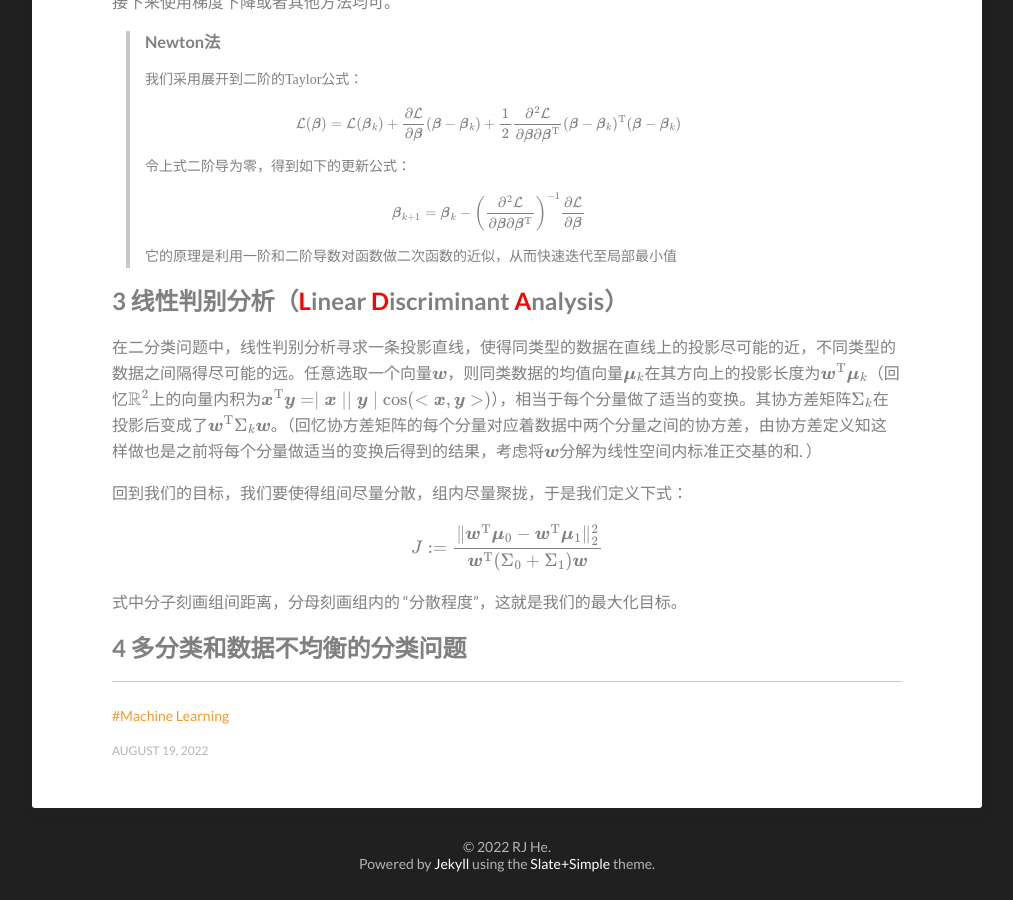
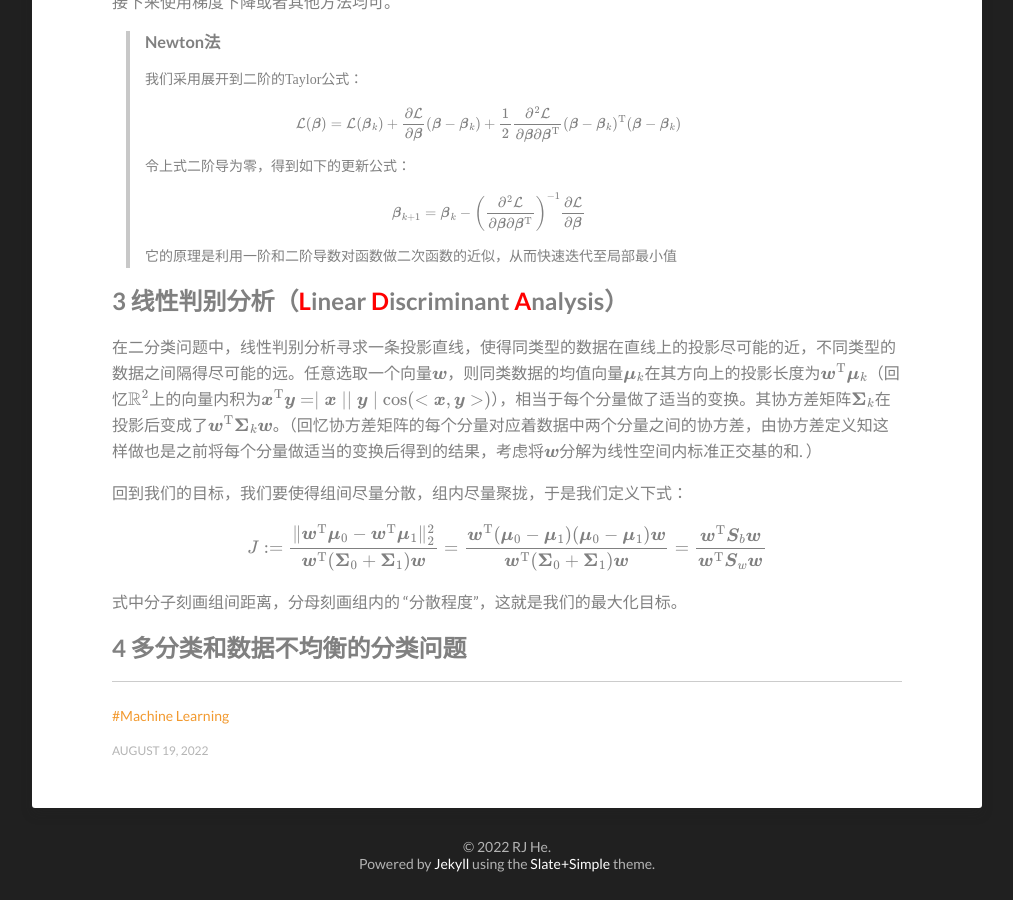
Before and after one commit to hrjtju/hrjtju.github.io, a Jekyll site: the page built from _posts/2022-08-19-DatawhaleML-2.md, in a window 1280 px wide and 900 px high, scrolled down 2863 px. Shown: the whole window, without its empty margins (133-1146 px from the left). Built offline with Jekyll 4.4.1, drawn with Linux system fonts in a browser that asks for light colours; formulas are drawn with MathJax 3.

Commit message:
Update 2022-08-19-DatawhaleML-2.md

```diff
--- a/_posts/2022-08-19-DatawhaleML-2.md
+++ b/_posts/2022-08-19-DatawhaleML-2.md
@@ -201,13 +201,16 @@ $$
 
 
 
-在二分类问题中，线性判别分析寻求一条投影直线，使得同类型的数据在直线上的投影尽可能的近，不同类型的数据之间隔得尽可能的远。任意选取一个向量$$\boldsymbol w$$，则同类数据的均值向量$$\boldsymbol\mu_k$$在其方向上的投影长度为$$\boldsymbol w^\mathrm T \boldsymbol\mu_k$$（回忆$$\mathbb R^2$$上的向量内积为$$\boldsymbol x^\mathrm T \boldsymbol y = \mid \boldsymbol x\mid \mid \boldsymbol y\mid \cos(<\boldsymbol x, \boldsymbol y>)$$），相当于每个分量做了适当的变换。其协方差矩阵$$\Sigma_k$$在投影后变成了$$\boldsymbol w^\mathrm T \Sigma_k \boldsymbol w$$。（回忆协方差矩阵的每个分量对应着数据中两个分量之间的协方差，由协方差定义知这样做也是之前将每个分量做适当的变换后得到的结果，考虑将$$\boldsymbol w$$分解为线性空间内标准正交基的和. ）
+在二分类问题中，线性判别分析寻求一条投影直线，使得同类型的数据在直线上的投影尽可能的近，不同类型的数据之间隔得尽可能的远。任意选取一个向量$$\boldsymbol w$$，则同类数据的均值向量$$\boldsymbol\mu_k$$在其方向上的投影长度为$$\boldsymbol w^\mathrm T \boldsymbol\mu_k$$（回忆$$\mathbb R^2$$上的向量内积为$$\boldsymbol x^\mathrm T \boldsymbol y = \mid \boldsymbol x\mid \mid \boldsymbol y\mid \cos(<\boldsymbol x, \boldsymbol y>)$$），相当于每个分量做了适当的变换。其协方差矩阵$$\boldsymbol\Sigma_k$$在投影后变成了$$\boldsymbol w^\mathrm T \boldsymbol\Sigma_k \boldsymbol w$$。（回忆协方差矩阵的每个分量对应着数据中两个分量之间的协方差，由协方差定义知这样做也是之前将每个分量做适当的变换后得到的结果，考虑将$$\boldsymbol w$$分解为线性空间内标准正交基的和. ）
 
 回到我们的目标，我们要使得组间尽量分散，组内尽量聚拢，于是我们定义下式：
 
 
 $$
-J := \frac{\| \boldsymbol w^\mathrm T \boldsymbol\mu_0 - \boldsymbol w^\mathrm T \boldsymbol\mu_1 \|_2^2}{\boldsymbol w^\mathrm T(\Sigma_0 + \Sigma_1)\boldsymbol w}
+J := \frac{\| \boldsymbol w^\mathrm T \boldsymbol\mu_0 - \boldsymbol w^\mathrm T \boldsymbol\mu_1 \|_2^2}{\boldsymbol w^\mathrm T(\boldsymbol\Sigma_0 + \boldsymbol\Sigma_1)\boldsymbol w}
+= \frac{\boldsymbol w^\mathrm T (\boldsymbol\mu_0 - \boldsymbol\mu_1)(\boldsymbol\mu_0 - \boldsymbol\mu_1)\boldsymbol w }{\boldsymbol w^\mathrm T(\boldsymbol\Sigma_0 + \boldsymbol\Sigma_1)\boldsymbol w}
+
+= \frac{\boldsymbol w^\mathrm T \boldsymbol S_b \boldsymbol w }{\boldsymbol w^\mathrm T\boldsymbol S_w \boldsymbol w}
 $$
 
 
```
